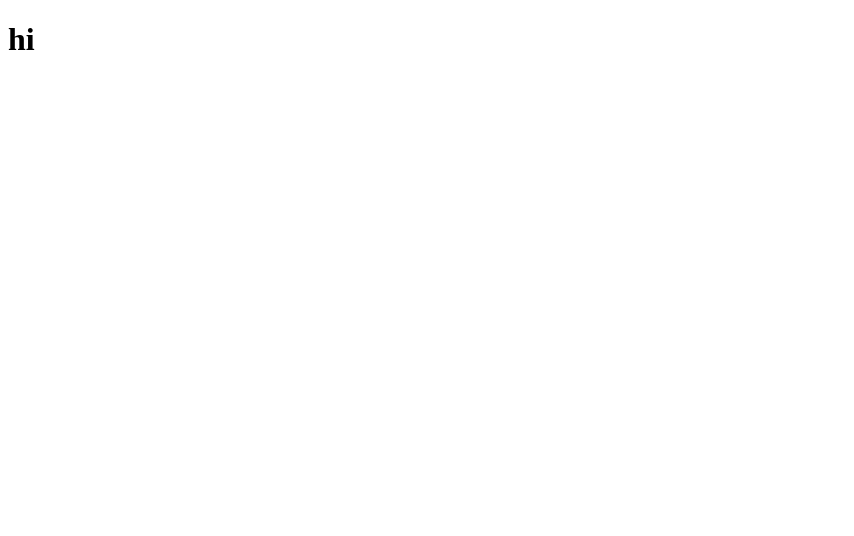
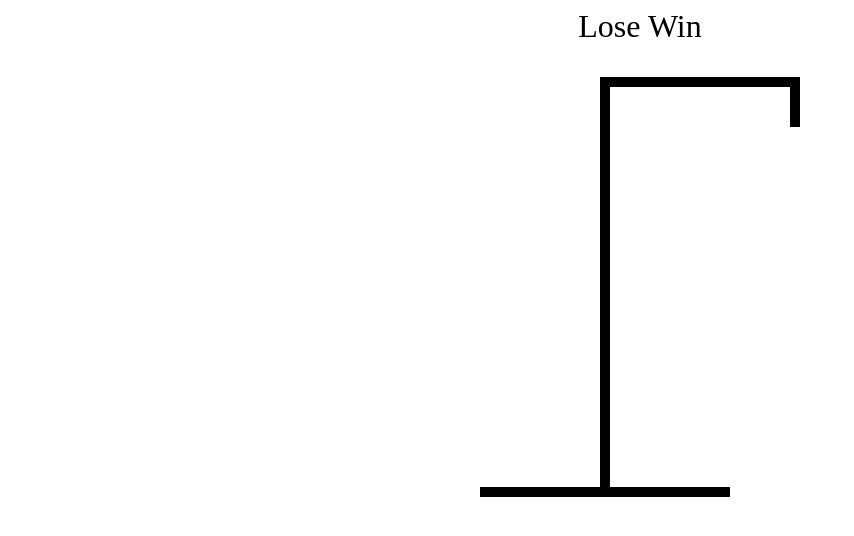
Before and after one commit to SmileJune/dadamda-front-clone-coding, a React (Vite) app in the folder Hangman/: page / in a window 1280 px wide. Shown: the top 536 px of the page, without its empty margins (0-854 px from the left). Built offline with nearby package versions, Linux system fonts and the light colour scheme.

Commit message:
Feat: Hangman 단두대 JSX

```diff
--- a/Hangman/src/App.tsx
+++ b/Hangman/src/App.tsx
@@ -1,14 +1,33 @@
 import { useState } from "react";
 import words from "./wordList.json";
+import { HangmanDrawing } from "./HangmanDrawing";
+import { HangmanWord } from "./HangmanWord";
+import { Keyboard } from "./Keyboard";
 
 function App() {
   const [wordToGuess, setWordToGuess] = useState(() => {
     return words[Math.floor(Math.random() * words.length)]
   })
 
+  const [guessedLetters, setGuessedLetters] = useState<string[]>([])
+
   console.log(wordToGuess)
   return (
-    <h1>hi</h1>
+    <div style={{
+      maxWidth: "800px",
+      display: "flex",
+      flexDirection: "column",
+      gap: "2rem",
+      margin: "0 auto",
+      alignItems: "center"
+    }}
+    >
+      <div style={{ fontSize: "2rem", textAlign: "center" }}>Lose Win</div>
+
+      <HangmanDrawing />
+      <HangmanWord />
+      <Keyboard />
+    </div>
   )
 }
 
--- /dev/null
+++ b/Hangman/src/HangmanDrawing.tsx
@@ -0,0 +1,30 @@
+export function HangmanDrawing() {
+    return (
+        <div style={{ position: "relative" }}>
+            <div style={{
+                height: "50px",
+                width: "10px",
+                background: "black",
+                position: "absolute",
+                top: 0,
+                right: 0
+            }}
+            />
+            <div style={{
+                height: "10px",
+                width: "200px",
+                background: "black",
+                marginLeft: "120px"
+            }}
+            />
+            <div style={{
+                height: "400px",
+                width: "10px",
+                background: "black",
+                marginLeft: "120px"
+            }}
+            />
+            <div style={{ height: "10px", width: "250px", background: "black" }}/>
+        </div>
+    )
+}
--- /dev/null
+++ b/Hangman/src/HangmanWord.tsx
@@ -0,0 +1,3 @@
+export function HangmanWord() {
+
+}
--- /dev/null
+++ b/Hangman/src/Keyboard.tsx
@@ -0,0 +1,3 @@
+export function Keyboard() {
+
+}
```
Also changed, not shown: 1 other file (tests, documents, lock files or other folders).
